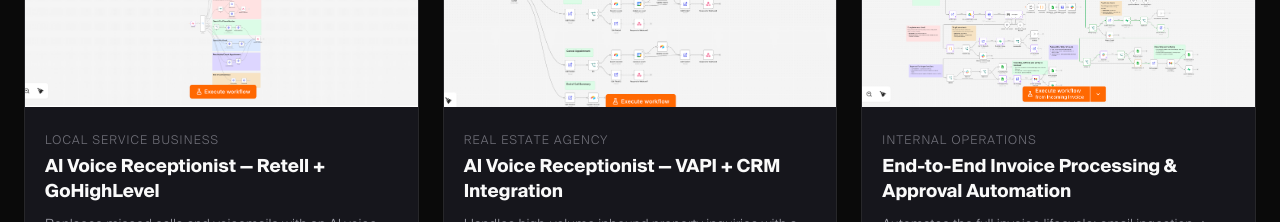
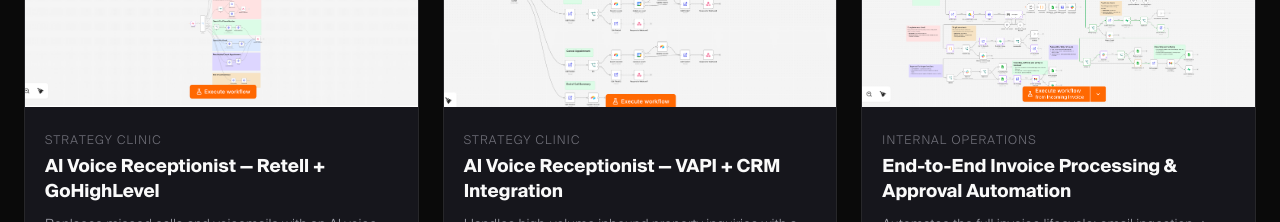
Before and after one commit to HeisenMike/Mike-s-portfolio, a React (Vite) app: page / in a window 1280 px wide. Shown: the part 2920-3142 px from the top of the page. Built offline with nearby package versions, Linux system fonts and the light colour scheme.

Commit message:
updated client name for retell and vapi receptionist

```diff
--- a/src/data/projects.js
+++ b/src/data/projects.js
@@ -193,7 +193,7 @@ export const projects = [
   {
     id: 4,
     slug: 'voice-receptionist-retell',
-    client: "Local Service Business",
+    client: "Strategy Clinic",
     role: "AI Voice Receptionist — Retell + GoHighLevel",
 
     shortDescription:
@@ -220,7 +220,7 @@ export const projects = [
       "Achieved 92% caller satisfaction rate based on post-call SMS feedback survey."
     ],
 
-    tools: ["n8n", "Retell AI", "GoHighLevel", "OpenAI (GPT-4o)", "Twilio", "Google Sheets", "Slack"],
+    tools: ["n8n", "Retell AI", "GoHighLevel"],
 
     architecture: [
       "Twilio webhook receives inbound calls → n8n triggers Retell AI voice agent → LLM qualifies caller in real-time → qualified leads booked into GoHighLevel calendar → contact/opportunity created in GHL → SMS confirmation sent → full transcript and recording logged to Google Sheets."
@@ -253,7 +253,7 @@ export const projects = [
   {
     id: 5,
     slug: 'voice-receptionist-vapi',
-    client: "Real Estate Agency",
+    client: "Strategy Clinic",
     role: "AI Voice Receptionist — VAPI + CRM Integration",
 
     shortDescription:
```
